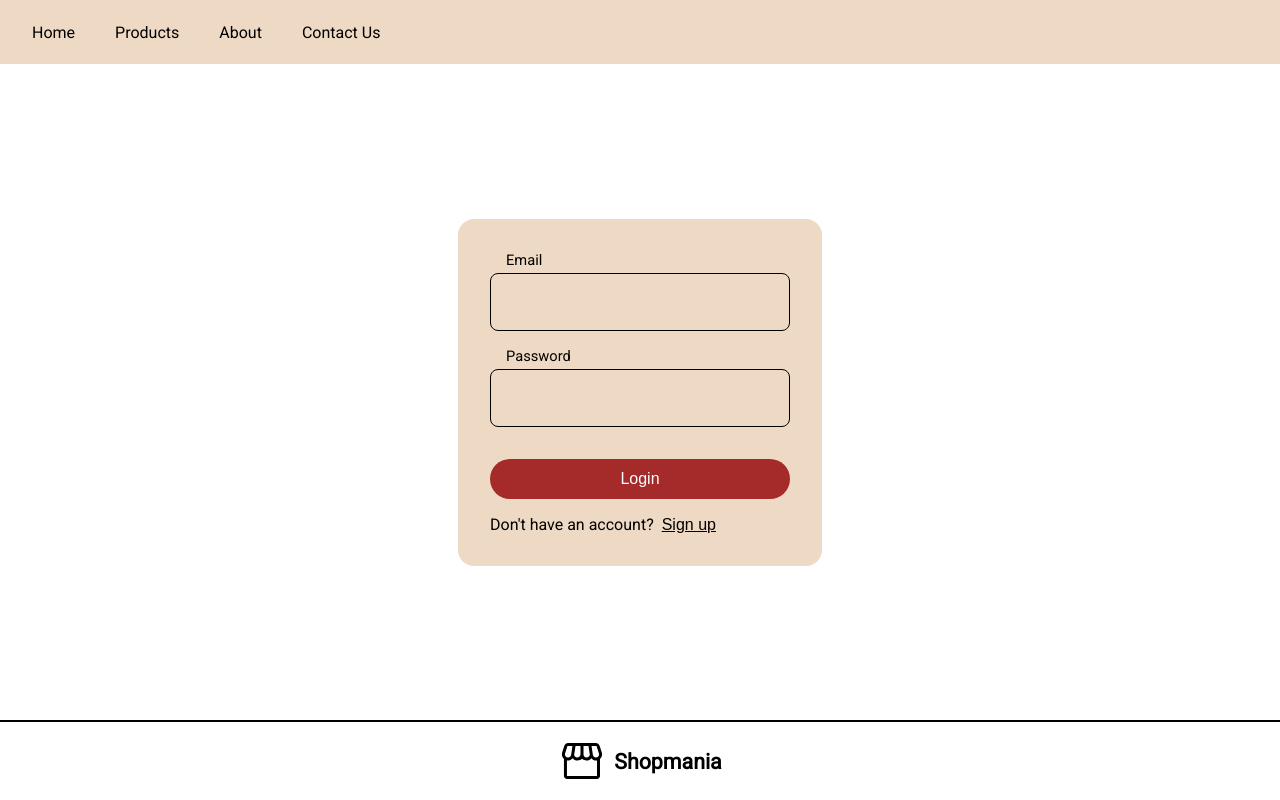
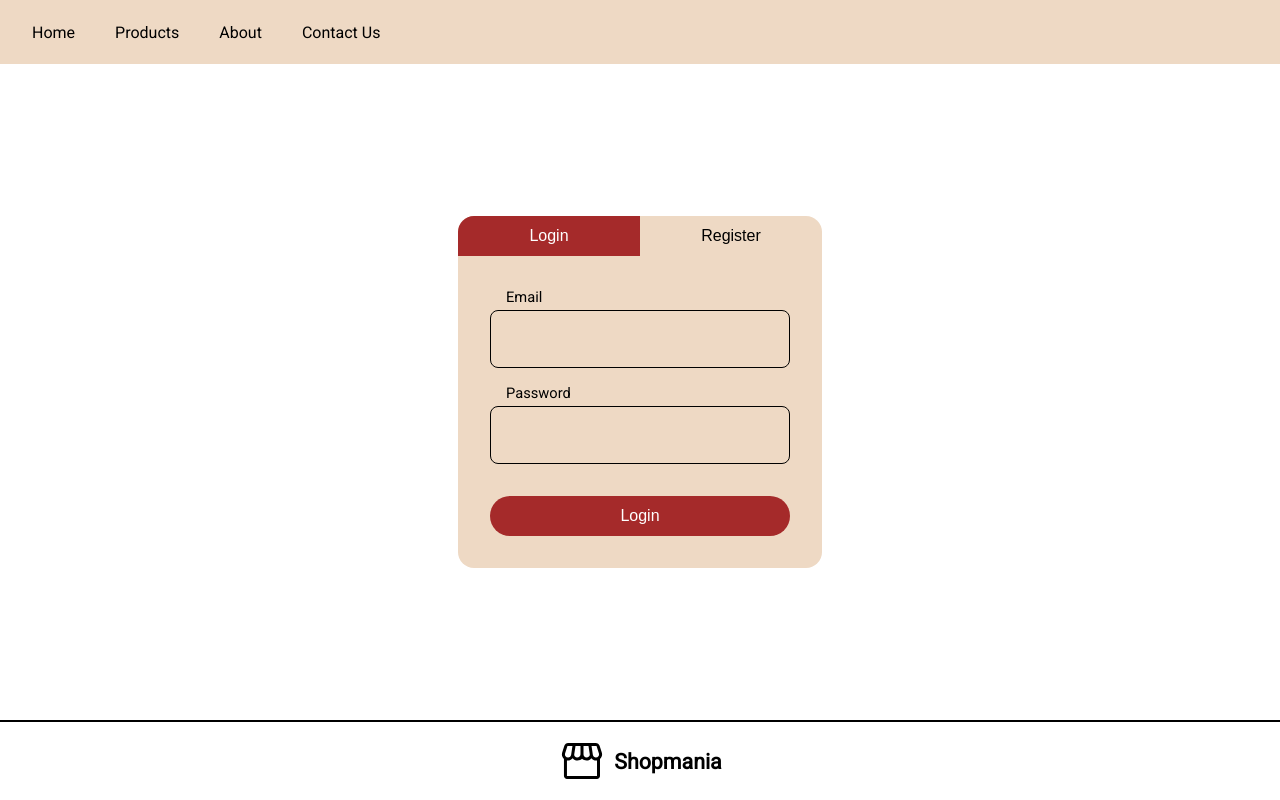
Before and after one commit to abdel-17/shopmania, a React (Vite) app: page /login in a window 1280 px wide. Built offline with nearby package versions, Linux system fonts and the light colour scheme.

Commit message:
Redesigned the login form

```diff
--- a/src/pages/login/Login.css
+++ b/src/pages/login/Login.css
@@ -1,11 +1,37 @@
+.form-container {
+  margin: 16px;
+  border-radius: 16px;
+  background-color: var(--container);
+}
+
 .login-form {
   display: flex;
   flex-direction: column;
   width: 300px;
-  margin: 16px;
   padding: 32px;
-  border-radius: 16px;
-  background-color: var(--container);
+}
+
+.form-tab {
+  width: 50%;
+  height: 40px;
+  font-size: 12pt;
+  background: none;
+  border: none;
+  text-transform: capitalize;
+  transition-duration: 0.25s;
+}
+
+.active-tab {
+  color: white;
+  background-color: var(--accent);
+}
+
+.login-tab {
+  border-top-left-radius: 16px;
+}
+
+.register-tab {
+  border-top-right-radius: 16px;
 }
 
 .form-password-label {
--- a/src/pages/login/Login.tsx
+++ b/src/pages/login/Login.tsx
@@ -1,19 +1,17 @@
 import Root from "../Root";
 import "./Login.css";
-import { FormEvent, useState } from "react";
+import { FormEvent, ReactNode, useState } from "react";
 import { isSignedIn, signIn, signUp } from "./auth";
 import { Navigate, useNavigate } from "react-router";
 
 function Login() {
   // If we're already logged in, navigate to the home page.
   if (isSignedIn()) {
-    return <Navigate to="/" replace />
+    return <Navigate to="/" replace />;
   }
 
-  const [isLoggingIn, setIsLoggingIn] = useState(true);
+  const [selectedTab, setSelectedTab] = useState<FormTab>("login");
   const navigate = useNavigate();
-
-  const toggle = () => setIsLoggingIn((value) => !value);
 
   const onSubmit = (event: FormEvent) => {
     // Prevent the page from refreshing.
@@ -24,9 +22,9 @@ function Login() {
     const password = submission.get("password") as string;
 
     try {
-      if (isLoggingIn) {
+      if (selectedTab === "login") {
         signIn(email, password);
-      } else {
+      } else if (selectedTab === "register") {
         signUp(email, password);
       }
       // Navigate back to the previous destination.
@@ -37,36 +35,64 @@ function Login() {
     }
   };
 
+  type FormTab = "login" | "register";
+
+  interface TabButtonProps {
+    tab: FormTab
+  }
+
+  function TabButton(props: TabButtonProps) {
+    const { tab } = props;
+
+    const isSelected = tab === selectedTab;
+    const className = `form-tab ${tab}-tab ${isSelected ? "active-tab" : ""}`;
+
+    const onClick = () => setSelectedTab(tab);
+
+    return (
+      <button onClick={onClick} className={className}>
+        {tab}
+      </button>
+    );
+  }
+
   return (
     <Root>
       <div className="fullscreen centered">
-        <form onSubmit={onSubmit} className="login-form">
-          <label htmlFor="email " className="text-field-label">
+        <div className="form-container">
+          <div>
+            <TabButton tab="login" />
+            <TabButton tab="register" />
+          </div>
+
+          <form method="post" onSubmit={onSubmit} className="login-form">
+            <label htmlFor="email" className="text-field-label">
               Email
             </label>
-          <input name="email" type="email" className="text-field" />
+            <input
+              name="email"
+              type="email"
+              autoComplete="email"
+              required
+              className="text-field"
+            />
 
             <label htmlFor="password" className="form-password-label text-field-label">
               Password
             </label>
-          <input name="password" type="password" className="text-field" />
+            <input
+              name="password"
+              type="password"
+              autoComplete={selectedTab === "login" ? "current-password" : "new-password"}
+              required
+              className="text-field"
+            />
 
             <button type="submit" className="form-submit-button filled-button">
-            {isLoggingIn ? "Login" : "Create Account"}
+              {selectedTab === "login" ? "Login" : "Create Account"}
             </button>
-
-          <div className="form-helper-text">
-            {isLoggingIn ? "Don't have an account?" : "Already have an account?"}
-
-            <button
-              type="button"
-              onClick={toggle}
-              className="form-hyperlink-text text-button"
-            >
-              {isLoggingIn ? "Sign up" : "Sign In"}
-            </button>
+          </form>
         </div>
-        </form>
       </div>
     </Root>
   );
```
Lines whose indentation alone changed are shown as unchanged.
